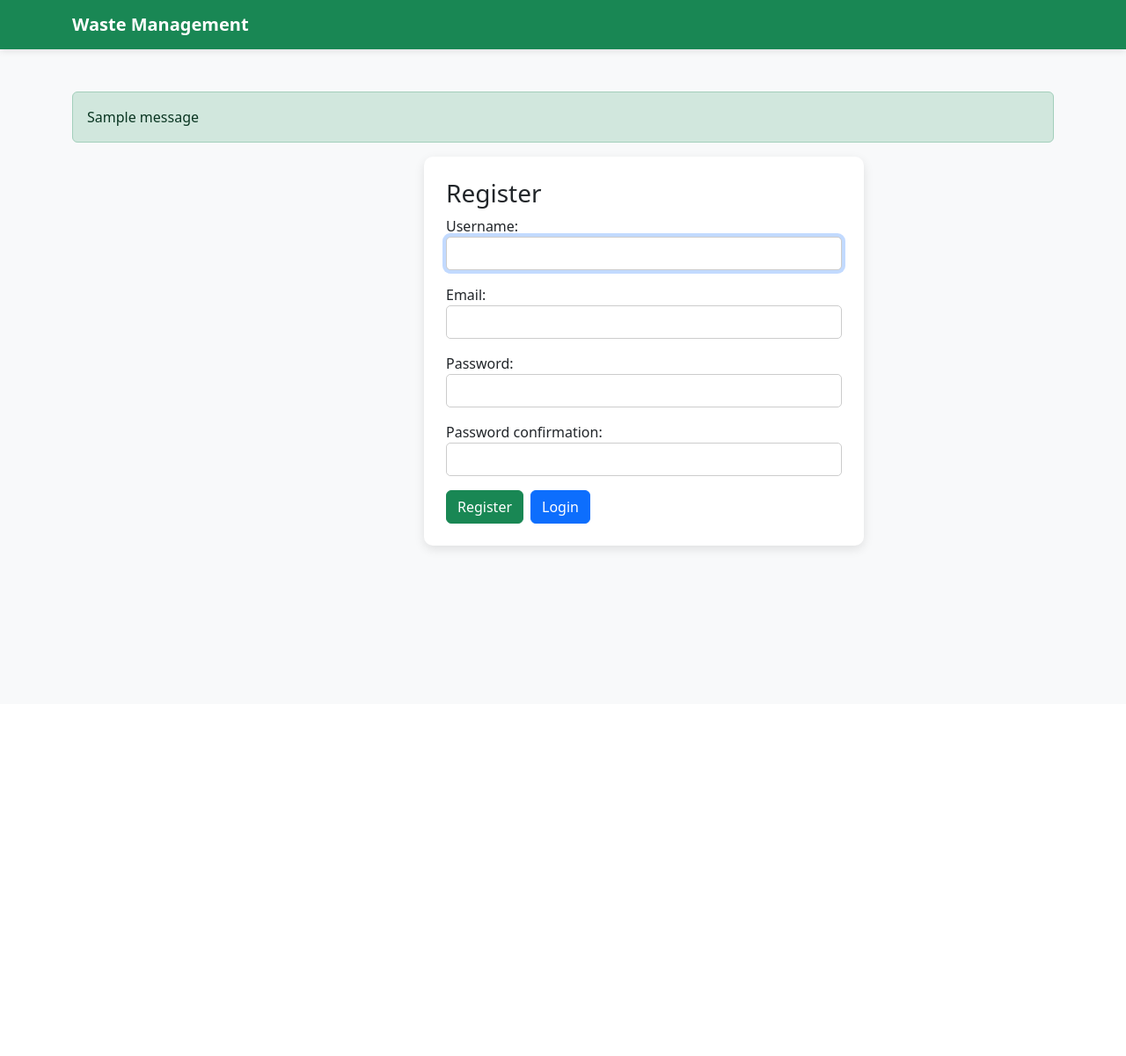
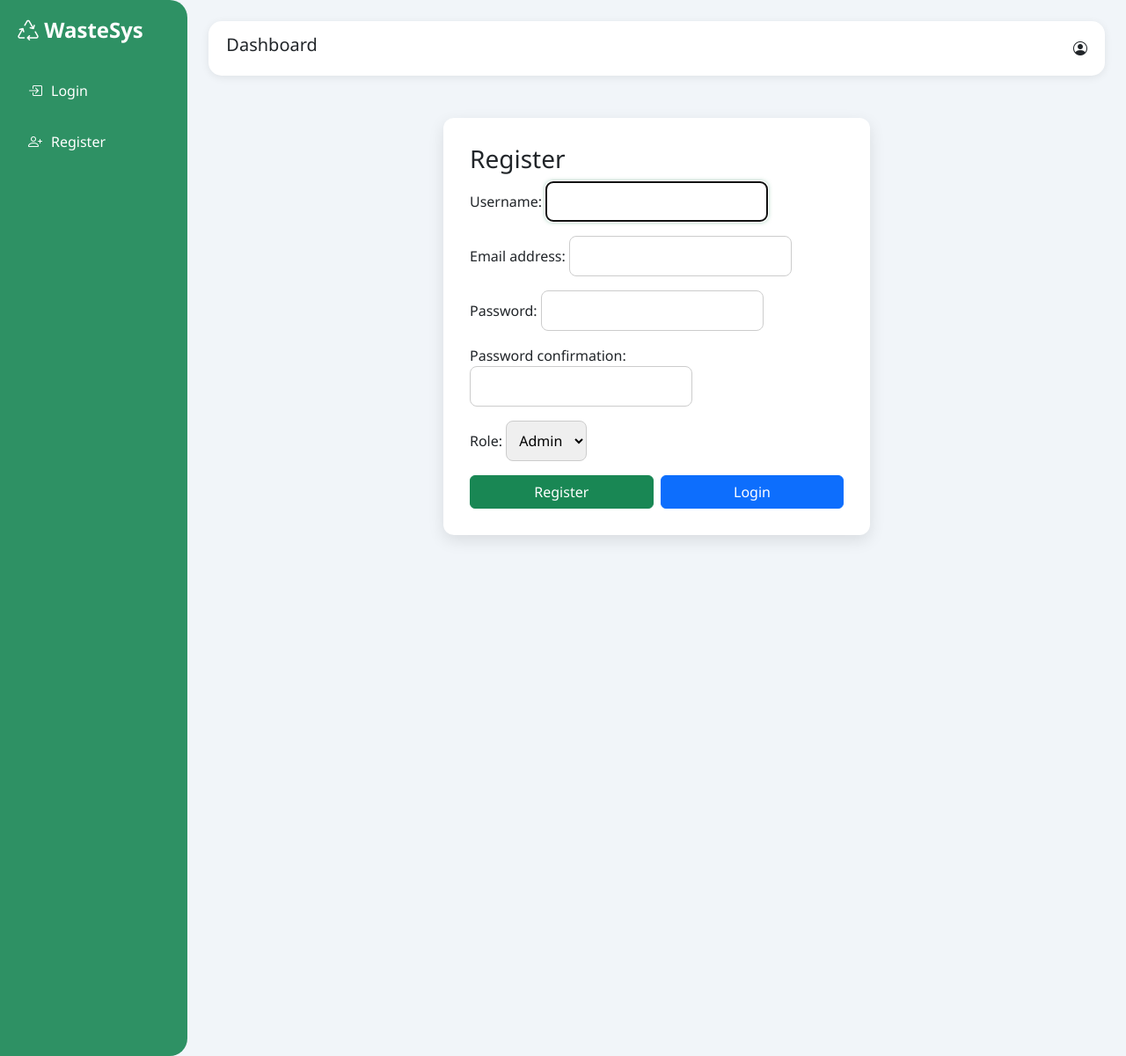
Before and after one commit to debashish200/rural_waste_management, a Django app: page /register/ in a window 1280 px wide. Shown: the whole page at 88% size. Before the commit the page ends 628 px from the top, so only its background shows below. Run offline with Django 5.2, Linux system fonts and the light colour scheme; one stand-in notice (Sample message) is shown.

Commit message:
last UI update

```diff
--- a/rural_waste_management/settings.py
+++ b/rural_waste_management/settings.py
@@ -10,6 +10,7 @@ For the full list of settings and their values, see
 https://docs.djangoproject.com/en/5.2/ref/settings/
 """
 
+import os
 from pathlib import Path
 
 # Build paths inside the project like this: BASE_DIR / 'subdir'.
@@ -120,7 +121,7 @@ USE_TZ = True
 
 STATIC_URL = "static/"
 STATICFILES_DIRS = [
-    BASE_DIR / 'static',
+    os.path.join(BASE_DIR, 'waste_app/static')
 ]
 
 
--- a/waste_app/forms.py
+++ b/waste_app/forms.py
@@ -9,15 +9,26 @@ class ComplaintForm(forms.ModelForm):
 
 
 class RegistrationForm(UserCreationForm):
-    email = forms.EmailField(required=True)
-
+    #email = forms.EmailField(required=True)
+    ROLE_CHOICES = (
+        ('admin', 'Admin'),
+        ('user', 'User'),
+    )
+    role = forms.ChoiceField(choices=ROLE_CHOICES)
     class Meta:
         model=User
-        fields=['username','email','password1','password2']
+        fields=['username','email','password1','password2','role']
 
 
-    def __init__(self,*args,**kwargs):
-        super(RegistrationForm,self).__init__(*args,**kwargs)
+    def save(self,commit=True):
+        user=super().save(commit)
+
+        role=self.cleaned_data.get('role')
+        profile=user.profile
+        profile.role=role
+        profile.save()
+
+        return user
 
         #Revomes Help text
         for field in self.fields.values():
--- a/waste_app/static/css/style.css
+++ b/waste_app/static/css/style.css
@@ -1,47 +1,95 @@
-/* General Page Styling */
+/* ========== GLOBAL STYLES ========== */
 body {
-    background-color: #f4f7f6;
-    font-family: Arial, Helvetica, sans-serif;
+    background: linear-gradient(to right, #eef2f3, #dfe9f3);
+    font-family: 'Segoe UI', Tahoma, Geneva, Verdana, sans-serif;
 }
 
-/* Navbar Styling */
+/* Container spacing */
+.container {
+    margin-top: 30px;
+}
+
+/* ========== NAVBAR ========== */
 .navbar {
-    box-shadow: 0px 2px 8px rgba(0,0,0,0.1);
+    box-shadow: 0px 4px 10px rgba(0,0,0,0.1);
 }
 
 .navbar-brand {
+    font-size: 22px;
     font-weight: bold;
-    font-size: 20px;
+    letter-spacing: 1px;
 }
 
-/* Card Style for Forms */
-form {
+.nav-link {
+    font-size: 16px;
+    margin-left: 10px;
+    transition: 0.3s;
+}
+
+.nav-link:hover {
+    color: #ffd700 !important;
+}
+
+/* Welcome text */
+.navbar-text {
+    font-weight: 500;
+}
+
+/* ========== CARD STYLE FOR FORMS ========== */
+form{
     background: white;
-    padding: 25px;
-    border-radius: 10px;
-    box-shadow: 0px 4px 12px rgba(0,0,0,0.1);
-    width: 500px;
-    margin-left: 400px;
+    padding: 30px;
+    border-radius: 12px;
+    box-shadow: 0px 6px 18px rgba(0,0,0,0.1);
 }
 
 /* Headings */
 h3 {
-    margin-bottom: 20px;
     font-weight: 600;
     color: #2c3e50;
+    margin-bottom: 20px;
 }
 
-/* Table Styling */
+/* ========== INPUT FIELDS ========== */
+input, textarea, select {
+    border-radius: 8px !important;
+    border: 1px solid #ccc !important;
+    padding: 10px !important;
+    transition: 0.3s;
+}
+
+input:focus, textarea:focus, select:focus {
+    border-color: #198754 !important;
+    box-shadow: 0 0 5px rgba(25, 135, 84, 0.5) !important;
+}
+
+/* ========== BUTTONS ========== */
+.btn {
+    border-radius: 8px;
+    padding: 8px 16px;
+    font-weight: 500;
+    transition: 0.3s;
+}
+
+.btn-success:hover {
+    background-color: #146c43;
+}
+
+.btn-primary:hover {
+    background-color: #0b5ed7;
+}
+
+/* ========== TABLE ========== */
 table {
     background: white;
-    border-radius: 8px;
+    border-radius: 10px;
     overflow: hidden;
 }
 
 table th {
+    text-align: center;
     background-color: #198754;
     color: white;
-    text-align: center;
 }
 
 table td {
@@ -49,26 +97,12 @@ table td {
     vertical-align: middle;
 }
 
-/* Buttons */
-.btn {
-    border-radius: 6px;
+/* Zebra effect */
+table tr:nth-child(even) {
+    background-color: #f8f9fa;
 }
 
-.btn-primary {
-    background-color: #0d6efd;
-}
-
-.btn-success {
-    background-color: #198754;
-}
-
-/* Input Fields */
-input, textarea, select {
-    border-radius: 5px !important;
-    border: 1px solid #ccc !important;
-}
-
-/* Complaint Status Colors */
+/* ========== STATUS COLORS ========== */
 .status-pending {
     color: orange;
     font-weight: bold;
@@ -84,12 +118,13 @@ input, textarea, select {
     font-weight: bold;
 }
 
-.container{
-    margin-left: 25px;
-
+/* ========== ALERT MESSAGES ========== */
+.alert {
+    border-radius: 8px;
+    font-weight: 500;
 }
 
-/* Footer (Optional if added later) */
+/* ========== FOOTER (OPTIONAL) ========== */
 footer {
     margin-top: 40px;
     padding: 15px;
--- /dev/null
+++ b/waste_app/static/js/index.js
@@ -0,0 +1,17 @@
+
+
+    setTimeout(function () {
+        let alerts = document.querySelectorAll('.auto-dismiss');
+
+        alerts.forEach(function(alert) {
+            alert.style.transition = "opacity 0.5s ease";
+            alert.style.opacity = "0";
+
+            setTimeout(() => {
+                alert.remove();
+            }, 500);
+        });
+
+    }, 3000); // 3 seconds
+
+     console.log("JS is running...");
--- a/waste_app/templates/waste_app/base.html
+++ b/waste_app/templates/waste_app/base.html
@@ -1,74 +1,174 @@
+{% load static %}
 <!DOCTYPE html>
 <html>
+
 <head>
-    <title>Rural Waste Management</title>
-    {% load static %}
+    <title>Dashboard</title>
+
     <link rel="stylesheet" href="{% static 'css/style.css' %}">
+    <script src="{% static 'js/index.js' %}"></script>
+
+    <!-- Bootstrap -->
     <link href="https://cdn.jsdelivr.net/npm/bootstrap@5.3.0/dist/css/bootstrap.min.css" rel="stylesheet">
+
+    <!-- Icons -->
+    <link href="https://cdn.jsdelivr.net/npm/bootstrap-icons@1.11.3/font/bootstrap-icons.css" rel="stylesheet">
+
+    <style>
+        body {
+            background: #f1f5f9;
+            font-family: 'Segoe UI', sans-serif;
+        }
+
+        /* SIDEBAR */
+        .sidebar {
+            height: 150vh;
+            background: rgba(25, 135, 84, 0.9);
+            backdrop-filter: blur(10px);
+            color: white;
+            padding: 20px;
+            border-radius: 0 20px 20px 0;
+        }
+
+        .sidebar h4 {
+            font-weight: 600;
+            margin-bottom: 30px;
+        }
+
+        .sidebar a {
+            display: flex;
+            align-items: center;
+            gap: 10px;
+            padding: 12px;
+            margin-bottom: 10px;
+            border-radius: 10px;
+            text-decoration: none;
+            color: white;
+            transition: 0.3s;
+        }
+
+        .sidebar a:hover {
+            background: rgba(255, 255, 255, 0.2);
+            transform: translateX(5px);
+        }
+
+        /* TOPBAR */
+        .topbar {
+            background: white;
+            padding: 15px 20px;
+            border-radius: 15px;
+            box-shadow: 0px 2px 10px rgba(0, 0, 0, 0.08);
+            margin-bottom: 20px;
+        }
+
+        /* CARDS */
+        .card-modern {
+            border-radius: 15px;
+            border: none;
+            box-shadow: 0px 4px 15px rgba(0, 0, 0, 0.08);
+            padding: 20px;
+            background: white;
+        }
+
+        /* BUTTON */
+        .btn-modern {
+            border-radius: 10px;
+            padding: 8px 15px;
+        }
+
+        /* TABLE */
+        table {
+            border-radius: 15px;
+            overflow: hidden;
+        }
+
+        /* RESPONSIVE */
+        @media (max-width: 768px) {
+            .sidebar {
+                display: none;
+            }
+        }
+    </style>
 </head>
-<body class="bg-light">
-<nav class="navbar navbar-dark bg-success">
-  <div class="container">
-    <a class="navbar-brand">Waste Management</a>
 
-    <!--{% if user.is_authenticated%}
-    <a href="{% url 'complaint_form'%}" class="btn btn-light">Complaint_form</a>
-    <a href="{% url 'logout' %}" class="btn btn-light">Logout</a>
+<body>
+
+    <div class="container-fluid">
+        <div class="row">
+
+            <!-- SIDEBAR -->
+            <div class="col-md-2 sidebar">
+
+                <h4><i class="bi bi-recycle"></i> WasteSys</h4>
+
+                {% if user.is_authenticated %}
+
+                {% if user.profile.role == 'admin' %}
+
+                <a href="{% url 'admin_dashboard' %}">
+                    <i class="bi bi-speedometer2"></i> Dashboard
+                </a>
+
+                {% else %}
+
+                <a href="{% url 'complaint_form' %}">
+                    <i class="bi bi-pencil-square"></i> Submit Complaint
+                </a>
+
+                <a href="{% url 'complaint_list' %}">
+                    <i class="bi bi-list-check"></i> My Complaints
+                </a>
+
                 {% endif %}
 
-      {% if user.is_staff %}
-            <a class="nav-link" href="{% url 'admin_dashboard' %}">
-                Admin Dashboard
-            </a>
-      {% else %}
-        <a href="{% url 'logout' %}" class="btn btn-light">Logout</a>
-        {% endif %}
-          -->
-     {% if user.is_authenticated %}
-
-                <!-- STAFF / ADMIN USER -->
-                {% if user.is_staff %}
-
-                        <a class="btn btn-light" href="{% url 'admin_dashboard' %}">
-                            Admin Dashboard
-                        </a>
-                <!-- NORMAL USER -->
-                {% else %}
-                    <a class="btn btn-light" href="{% url 'complaint_form' %}">
-                            Submit Complaint
+                <!-- Logout only when logged in -->
+                <a href="{% url 'logout' %}">
+                    <i class="bi bi-box-arrow-right"></i> Logout
                 </a>
 
+                {% else %}
 
-                        <a class="btn btn-light" href="{% url 'complaint_list' %}">
-                            My Complaints
+                <!-- BEFORE LOGIN -->
+                <a href="{% url 'login' %}">
+                    <i class="bi bi-box-arrow-in-right"></i> Login
                 </a>
-                {% endif %}
 
-                  <span class="navbar-text text-red me-3">
-                        Welcome {{ user.username }}
-                    </span>
+                <a href="{% url 'register' %}">
+                    <i class="bi bi-person-plus"></i> Register
+                </a>
 
-                    <a class="btn btn-light" href="{% url 'logout' %}">
-                        Logout
-                    </a>
-            {% else %}
                 {% endif %}
 
             </div>
-</nav>
-<div class="container mt-5">
 
+            <!-- MAIN CONTENT -->
+            <div class="col-md-10 p-4">
+
+                <!-- TOPBAR -->
+                <div class="topbar d-flex justify-content-between align-items-center">
+                    <h5>Dashboard</h5>
+                    <span><i class="bi bi-person-circle"></i> {{ user.username }}</span>
+                </div>
+
+                <!-- ALERTS -->
                 {% if messages %}
                 {% for message in messages %}
-
-        <div class="alert alert-{{ message.tags }}">
+                <div class="alert alert-{{ message.tags }} auto-dismiss">
                     {{ message }}
                 </div>
-
                 {% endfor %}
                 {% endif %}
 
+                <!-- CONTENT -->
+                <div class="container mt-5">
                     {% block content %}{% endblock %}
                 </div>
+
+            </div>
+
+        </div>
+    </div>
+
 </body>
+
 </html>
--- a/waste_app/templates/waste_app/register.html
+++ b/waste_app/templates/waste_app/register.html
@@ -2,9 +2,9 @@
 
 {% block content %}
 
-
-
-<form method="post" >
+<div class="row justify-content-center">
+    <div class="col-md-6">
+<form method="post">
     {% csrf_token %}
     <h3>Register</h3>
     <div class="mb-3">
@@ -31,10 +31,15 @@
         <div class="text-danger">{{ form.password2.errors }}</div>
     </div>
 
+    <div class="mb-3">
+    {{ form.role.label_tag }}
+    {{ form.role }}
+    </div>
+
     <div class="d-flex gap-2">
-        <button type="submit" class="btn btn-success">Register</button>
+        <button type="submit" class="btn btn-success  w-100">Register</button>
 
-        <a href="{% url 'login' %}" class="btn btn-primary">
+        <a href="{% url 'login' %}" class="btn btn-primary w-100">
             Login
         </a>
     </div>
--- a/waste_app/views.py
+++ b/waste_app/views.py
@@ -22,8 +22,12 @@ def user_login(request):
         user=authenticate(username=username,password=password)
         if user is not None:
             login(request,user)
-            messages.success(request,'login Successfull')
-            return redirect('complaint_list')
+            if user.profile.role=='admin':
+                messages.success(request,'Admin login Successfull')
+                return redirect('admin_dashboard')
+            else:
+                messages.success(request,'User login successfully')
+                return redirect('complaint_list')
         else:
             messages.error(request,"invalid unsername or password")
 
@@ -54,7 +58,7 @@ def complaint_list(request):
 @login_required
 def admin_dashboard(request):
 
-    if not request.user.is_staff:
+    if not request.user.profile.role=='admin':
         return redirect('complaint_list')
 
     if request.method == "POST":
```
Also changed, not shown: other parts of waste_app/static/css/style.css (+53 -0 lines), waste_app/models.py (+16 -0 lines), waste_app/templates/waste_app/admin_dashboard.html (+22 -31 lines), waste_app/templates/waste_app/login.html (+10 -3 lines), db.sqlite3, waste_app/migrations/0002_profile.py (added). Lines whose indentation alone changed are shown as unchanged.
